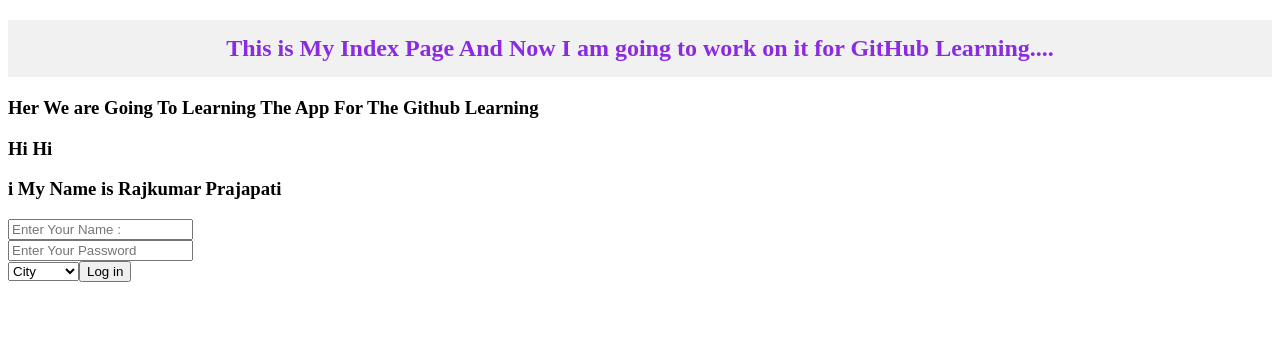
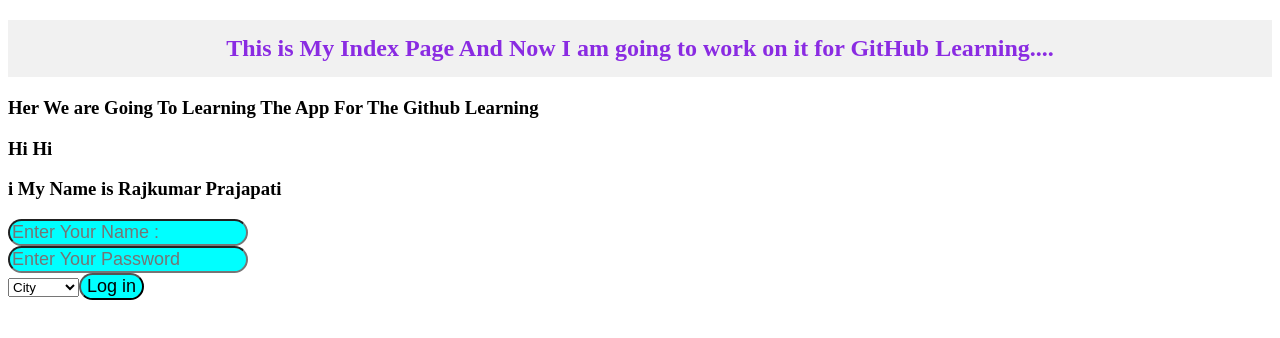
Before and after one commit to RajkumarPrajapati/Testig123, a plain HTML site: page index.html in a window 1280 px wide. Drawn offline with Linux system fonts and the light colour scheme.

Commit message:
Give Style On Style .css

```diff
--- a/style.css
+++ b/style.css
@@ -5,3 +5,8 @@ h2{
     padding: 15px;
     text-align: center;
 }
+input{
+    background-color: cyan;
+    font-size: large;
+    border-radius: 30px;
+}
```
